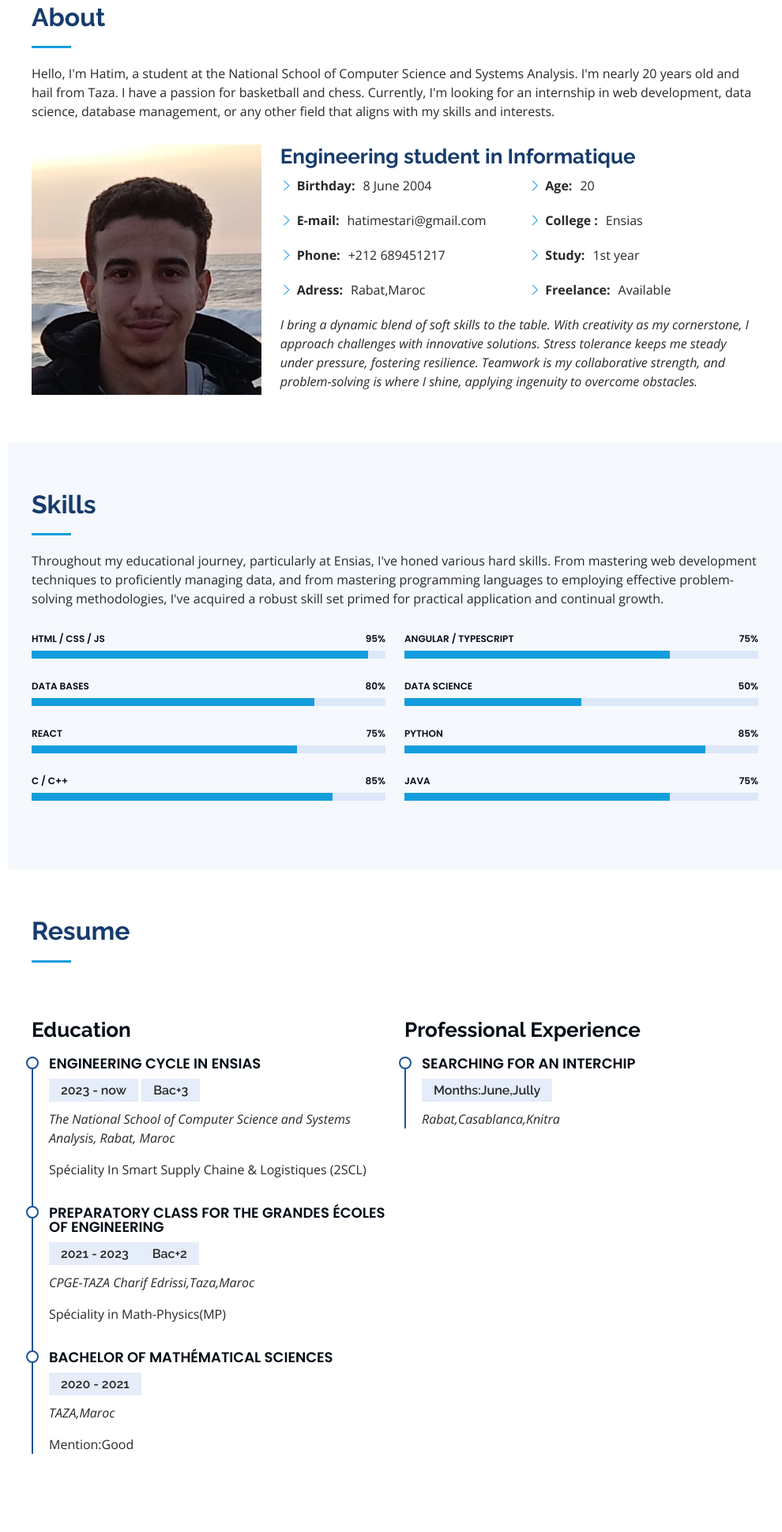
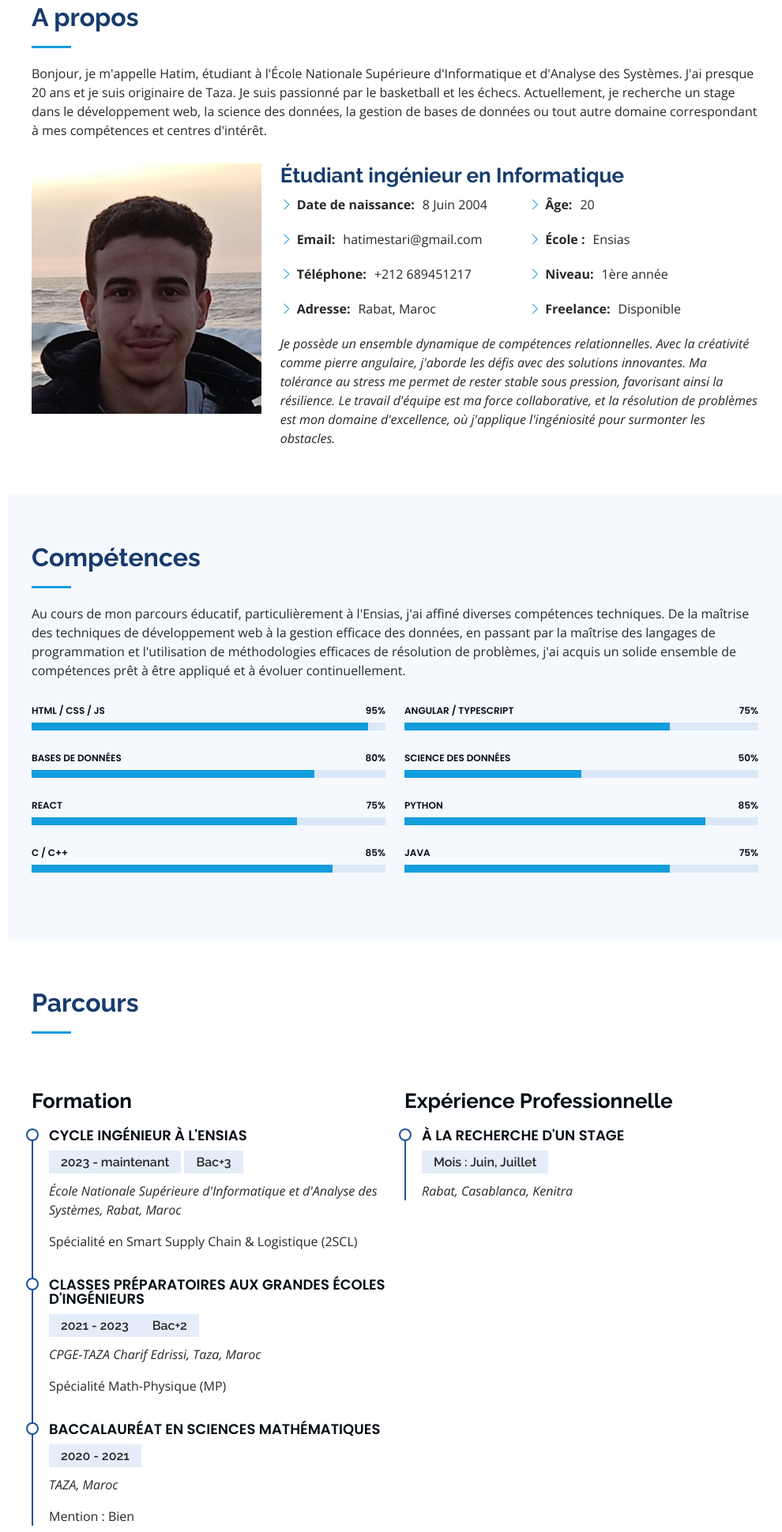
Before and after one commit to hatim-estari/Portfolio, a plain HTML site: page index.html in a window 1280 px wide. Shown: the part 857-2797 px from the top of the page at 79% size, without its empty margins (290-1280 px from the left). Drawn offline with nearby package versions, Linux system fonts and the light colour scheme.

Commit message:
Update index.html

```diff
--- a/index.html
+++ b/index.html
@@ -1,11 +1,11 @@
 <!DOCTYPE html>
-<html lang="en">
+<html lang="fr">
 
 <head>
   <meta charset="utf-8">
   <meta content="width=device-width, initial-scale=1.0" name="viewport">
 
-  <title>Hatim's Portfolio</title>
+  <title>Portfolio de Hatim</title>
   <meta content="" name="description">
   <meta content="" name="keywords">
 
@@ -30,7 +30,7 @@
 
 <body>
 
-  <!-- ======= Mobile nav toggle button ======= -->
+  <!-- ======= Bouton de navigation mobile ======= -->
   <i class="bi bi-list mobile-nav-toggle d-xl-none"></i>
 
   <!-- ======= Header ======= -->
@@ -48,35 +48,35 @@
           <a href="https://github.com/hatim-estari" class="github"><i class='bx bxl-github'></i></a>
         </div>
       </div>
-          <a href="./assets/img/Hatim EL-mestari CV.pdf" download class="Downloadbotton mt-3 text-center"><i class='bx bxs-download'>&nbsp;&nbsp;Download my CV</i></a>
+          <a href="./assets/img/Hatim EL-mestari CV.pdf" download class="Downloadbotton mt-3 text-center"><i class='bx bxs-download'>&nbsp;&nbsp;Télécharger mon CV</i></a>
       <nav id="navbar" class="nav-menu navbar">
         <ul>
-          <li><a href="#hero" class="nav-link scrollto active"><i class="bx bx-home"></i> <span>Home</span></a></li>
-          <li><a href="#about" class="nav-link scrollto"><i class="bx bx-user"></i> <span>About</span></a></li>
-          <li><a href="#resume" class="nav-link scrollto"><i class="bx bx-file-blank"></i> <span>Resume</span></a></li>
-          <li><a href="#contact" class="nav-link scrollto"><i class="bx bx-book-content"></i><span>Projects</span></a></li>
+          <li><a href="#hero" class="nav-link scrollto active"><i class="bx bx-home"></i> <span>Accueil</span></a></li>
+          <li><a href="#about" class="nav-link scrollto"><i class="bx bx-user"></i> <span>A propos</span></a></li>
+          <li><a href="#resume" class="nav-link scrollto"><i class="bx bx-file-blank"></i> <span>Parcours</span></a></li>
+          <li><a href="#contact" class="nav-link scrollto"><i class="bx bx-book-content"></i><span>Projets</span></a></li>
         </ul>
       </nav><!-- .nav-menu -->
     </div>
   </header><!-- End Header -->
 
-  <!-- ======= Hero Section ======= -->
+  <!-- ======= Section Hero ======= -->
   <section id="hero" class="d-flex flex-column justify-content-center ">
     <div class="hero-container" data-aos="fade-in">
       <h1>Hatim El-mestari</h1>
-      <p>I'm a <span class="typed" data-typed-items="Engineering-Student,Web-Developer,Programmer,Data scientist"></span></p>
+      <p>Je suis <span class="typed" data-typed-items="Étudiant ingénieur,Développeur Web,Programmeur,Data scientist"></span></p>
     </div>
   </section><!-- End Hero -->
 
   <main id="main">
 
-    <!-- ======= About Section ======= -->
+    <!-- ======= Section A propos ======= -->
     <section id="about" class="about">
       <div class="container">
 
         <div class="section-title">
-          <h2>About</h2>
-          <p>Hello, I'm Hatim, a student at the National School of Computer Science and Systems Analysis. I'm nearly 20 years old and hail from Taza. I have a passion for basketball and chess. Currently, I'm looking for an internship in web development, data science, database management, or any other field that aligns with my skills and interests.</p>
+          <h2>A propos</h2>
+          <p>Bonjour, je m'appelle Hatim, étudiant à l'École Nationale Supérieure d'Informatique et d'Analyse des Systèmes. J'ai presque 20 ans et je suis originaire de Taza. Je suis passionné par le basketball et les échecs. Actuellement, je recherche un stage dans le développement web, la science des données, la gestion de bases de données ou tout autre domaine correspondant à mes compétences et centres d'intérêt.</p>
         </div>
 
         <div class="row">
@@ -84,40 +84,40 @@
             <img src="assets/img/profile-img.jpg" class="img-fluid" alt="">
           </div>
           <div class="col-lg-8 pt-4 pt-lg-0 content" data-aos="fade-left">
-            <h3> Engineering student in Informatique</h3>
+            <h3>Étudiant ingénieur en Informatique</h3>
             <div class="row">
               <div class="col-lg-6">
                 <ul>
-                  <li><i class="bi bi-chevron-right"></i> <strong>Birthday:</strong> <span>8 June 2004</span></li>
-                  <li><i class="bi bi-chevron-right"></i> <strong>E-mail:</strong> <span>hatimestari@gmail.com</span></li>
-                  <li><i class="bi bi-chevron-right"></i> <strong>Phone:</strong> <span>+212 689451217</span></li>
-                  <li><i class="bi bi-chevron-right"></i> <strong>Adress:</strong> <span>Rabat,Maroc</span></li>
+                  <li><i class="bi bi-chevron-right"></i> <strong>Date de naissance:</strong> <span>8 Juin 2004</span></li>
+                  <li><i class="bi bi-chevron-right"></i> <strong>Email:</strong> <span>hatimestari@gmail.com</span></li>
+                  <li><i class="bi bi-chevron-right"></i> <strong>Téléphone:</strong> <span>+212 689451217</span></li>
+                  <li><i class="bi bi-chevron-right"></i> <strong>Adresse:</strong> <span>Rabat, Maroc</span></li>
                 </ul>
               </div>
               <div class="col-lg-6">
                 <ul>
-                  <li><i class="bi bi-chevron-right"></i> <strong>Age:</strong> <span>20</span></li>
-                  <li><i class="bi bi-chevron-right"></i> <strong>College :</strong> <span>Ensias</span></li>
-                  <li><i class="bi bi-chevron-right"></i> <strong>Study:</strong> <span>1st year</span></li>
-                  <li><i class="bi bi-chevron-right"></i> <strong>Freelance:</strong> <span>Available</span></li>
+                  <li><i class="bi bi-chevron-right"></i> <strong>Âge:</strong> <span>20</span></li>
+                  <li><i class="bi bi-chevron-right"></i> <strong>École :</strong> <span>Ensias</span></li>
+                  <li><i class="bi bi-chevron-right"></i> <strong>Niveau:</strong> <span>1ère année</span></li>
+                  <li><i class="bi bi-chevron-right"></i> <strong>Freelance:</strong> <span>Disponible</span></li>
                 </ul>
               </div>
             </div>
             <p class="fst-italic">
-              I bring a dynamic blend of soft skills to the table. With creativity as my cornerstone, I approach challenges with innovative solutions. Stress tolerance keeps me steady under pressure, fostering resilience. Teamwork is my collaborative strength, and problem-solving is where I shine, applying ingenuity to overcome obstacles.
+              Je possède un ensemble dynamique de compétences relationnelles. Avec la créativité comme pierre angulaire, j'aborde les défis avec des solutions innovantes. Ma tolérance au stress me permet de rester stable sous pression, favorisant ainsi la résilience. Le travail d'équipe est ma force collaborative, et la résolution de problèmes est mon domaine d'excellence, où j'applique l'ingéniosité pour surmonter les obstacles.
             </p>
           </div>
         </div>
 
       </div>
     </section><!-- End About Section -->
-    <!-- ======= Skills Section ======= -->
+    <!-- ======= Section Compétences ======= -->
     <section id="skills" class="skills section-bg">
       <div class="container">
 
         <div class="section-title">
-          <h2>Skills</h2>
-          <p>Throughout my educational journey, particularly at Ensias, I've honed various hard skills. From mastering web development techniques to proficiently managing data, and from mastering programming languages to employing effective problem-solving methodologies, I've acquired a robust skill set primed for practical application and continual growth.</p>
+          <h2>Compétences</h2>
+          <p>Au cours de mon parcours éducatif, particulièrement à l'Ensias, j'ai affiné diverses compétences techniques. De la maîtrise des techniques de développement web à la gestion efficace des données, en passant par la maîtrise des langages de programmation et l'utilisation de méthodologies efficaces de résolution de problèmes, j'ai acquis un solide ensemble de compétences prêt à être appliqué et à évoluer continuellement.</p>
         </div>
 
         <div class="row skills-content">
@@ -132,7 +132,7 @@
             </div>
 
             <div class="progress">
-              <span class="skill">DATA Bases <i class="val">80%</i></span>
+              <span class="skill">Bases de données <i class="val">80%</i></span>
               <div class="progress-bar-wrap">
                 <div class="progress-bar" role="progressbar" aria-valuenow="80" aria-valuemin="0" aria-valuemax="100"></div>
               </div>
@@ -164,7 +164,7 @@
             </div>
 
             <div class="progress">
-              <span class="skill">Data science <i class="val">50%</i></span>
+              <span class="skill">Science des données <i class="val">50%</i></span>
               <div class="progress-bar-wrap">
                 <div class="progress-bar" role="progressbar" aria-valuenow="50" aria-valuemin="0" aria-valuemax="100"></div>
               </div>
@@ -191,43 +191,43 @@
       </div>
     </section><!-- End Skills Section -->
 
-    <!-- ======= Resume Section ======= -->
+    <!-- ======= Section Parcours ======= -->
     <section id="resume" class="resume">
       <div class="container">
 
         <div class="section-title">
-          <h2>Resume</h2>
+          <h2>Parcours</h2>
         </div>
 
         <div class="row">
           <div class="col-lg-6" data-aos="fade-up">
-            <h3 class="resume-title">Education</h3>
+            <h3 class="resume-title">Formation</h3>
             <div class="resume-item">
-              <h4>Engineering Cycle in ENSIAS</h4>
-              <h5>2023 - now</h5>
+              <h4>Cycle ingénieur à l'ENSIAS</h4>
+              <h5>2023 - maintenant</h5>
               <h5>Bac+3</h5>
-              <p><em>The National School of Computer Science and Systems Analysis, Rabat, Maroc</em></p>
-              <p>Spéciality In Smart Supply Chaine &amp; Logistiques (2SCL)</p>
+              <p><em>École Nationale Supérieure d'Informatique et d'Analyse des Systèmes, Rabat, Maroc</em></p>
+              <p>Spécialité en Smart Supply Chain &amp; Logistique (2SCL)</p>
             </div>
             <div class="resume-item">
-              <h4>Preparatory class for the grandes écoles of Engineering</h4>
+              <h4>Classes préparatoires aux grandes écoles d'ingénieurs</h4>
               <h5>2021 - 2023</h5><h5>Bac+2</h5>
-              <p><em>CPGE-TAZA Charif Edrissi,Taza,Maroc</em></p>
-              <p>Spéciality in Math-Physics(MP)</p>
+              <p><em>CPGE-TAZA Charif Edrissi, Taza, Maroc</em></p>
+              <p>Spécialité Math-Physique (MP)</p>
             </div>
             <div class="resume-item">
-              <h4>Bachelor of Mathématical sciences</h4>
+              <h4>Baccalauréat en Sciences Mathématiques</h4>
               <h5>2020 - 2021</h5>
-              <p><em>TAZA,Maroc</em></p>
-              <p>Mention:Good</p>
+              <p><em>TAZA, Maroc</em></p>
+              <p>Mention : Bien</p>
             </div>
           </div>
           <div class="col-lg-6" data-aos="fade-up" data-aos-delay="100">
-            <h3 class="resume-title">Professional Experience</h3>
+            <h3 class="resume-title">Expérience Professionnelle</h3>
             <div class="resume-item">
-              <h4>Searching For an Interchip</h4>
-              <h5>Months:June,Jully</h5>
-              <p><em>Rabat,Casablanca,Knitra</em></p>
+              <h4>À la recherche d'un stage</h4>
+              <h5>Mois : Juin, Juillet</h5>
+              <p><em>Rabat, Casablanca, Kenitra</em></p>
             </div>
 
           </div>
@@ -235,31 +235,31 @@
 
       </div>
     </section><!-- End Resume Section -->
-    <!-- ======= Contact Section ======= -->
+    <!-- ======= Section Projets ======= -->
     <section id="contact" class="contact">
       <div class="container">
         <div class="container">
           <div class="section-title">
-            <h2>Projects</h2>
-            <p>Throughout my career, I've had the opportunity to undertake numerous projects in the field of computer science, whether related to education or personal endeavors.Here are the major projects I am working on/have completed:</p>
+            <h2>Projets</h2>
+            <p>Au cours de ma carrière, j'ai eu l'opportunité de réaliser de nombreux projets dans le domaine de l'informatique, qu'ils soient liés à l'éducation ou à des initiatives personnelles. Voici les principaux projets sur lesquels je travaille/que j'ai réalisés :</p>
           </div>
 
           <div class="row">
             <div class="col-lg-4 col-md-6 icon-box" data-aos="fade-up">
               <div class="icon"><i class="bi bi-briefcase"></i></div>
-              <h4 class="title"><a href=""> banking management system.</a></h4>
-              <p class="description">Conception and development of thsi Project was done Using Vanilla Java </p>
+              <h4 class="title"><a href="">Système de gestion bancaire</a></h4>
+              <p class="description">Conception et développement de ce projet réalisé en Java Vanilla</p>
             </div>
             <div class="col-lg-4 col-md-6 icon-box" data-aos="fade-up" data-aos-delay="100">
               <div class="icon"><i class='bx bx-package'></i></div>
-              <h4 class="title"><a href=""> web-based interface for warehouse management</a></h4>
-              <p class="description"> an UI for the management of handling, logistics flow (processes, resources, performance indicators), and product movement within the company.</p>
+              <h4 class="title"><a href="">Interface web pour la gestion d'entrepôt</a></h4>
+              <p class="description">Une interface utilisateur pour la gestion de la manutention, des flux logistiques (processus, ressources, indicateurs de performance) et du mouvement des produits au sein de l'entreprise.</p>
             </div>
 
             <div class="col-lg-4 col-md-6 icon-box" data-aos="fade-up" data-aos-delay="400">
               <div class="icon"><i class='bx bx-cart'></i></div>
               <h4 class="title"><a href="">E-kart</a></h4>
-              <p class="description">full dynamique website for saling shoes and guestion of demandes</p>
+              <p class="description">Site web dynamique complet pour la vente de chaussures et la gestion des demandes</p>
             </div>
           </div>
 
```
